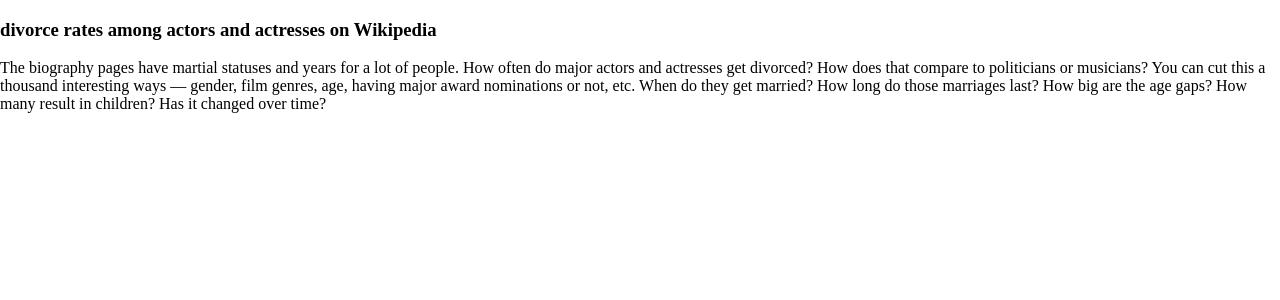
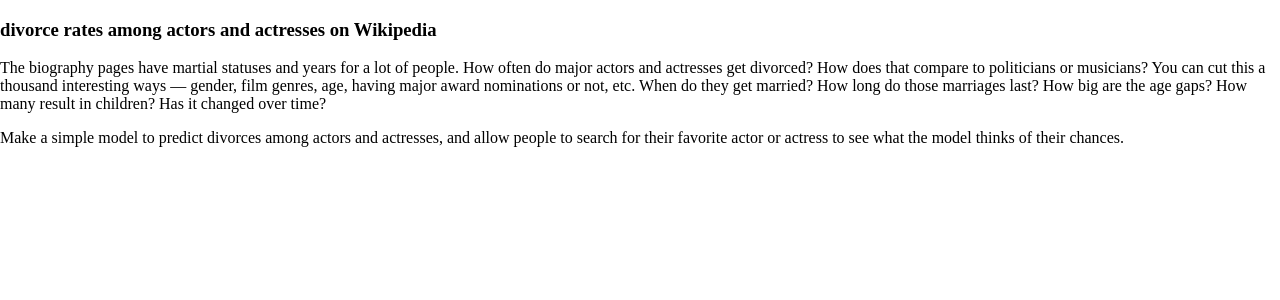
Before and after one commit to jimcrews/flask-app, a Flask app: page /projects/1 in a window 1280 px wide. Shown: the part 46-346 px from the top of the page. Run offline with Flask 2, Linux system fonts and the light colour scheme; some web fonts are replaced.

Commit message:
project idea 1

```diff
--- a/templates/projects/divorces.html
+++ b/templates/projects/divorces.html
@@ -11,5 +11,9 @@
         When do they get married? How long do those marriages last? How big are the age gaps? How many result in children? Has it changed over time?
     </p>
 
+    <p>
+        Make a simple model to predict divorces among actors and actresses, and allow people to search for their favorite actor or actress to see what the model thinks of their chances.
+    </p>
+
 
 {% endblock %}
```
